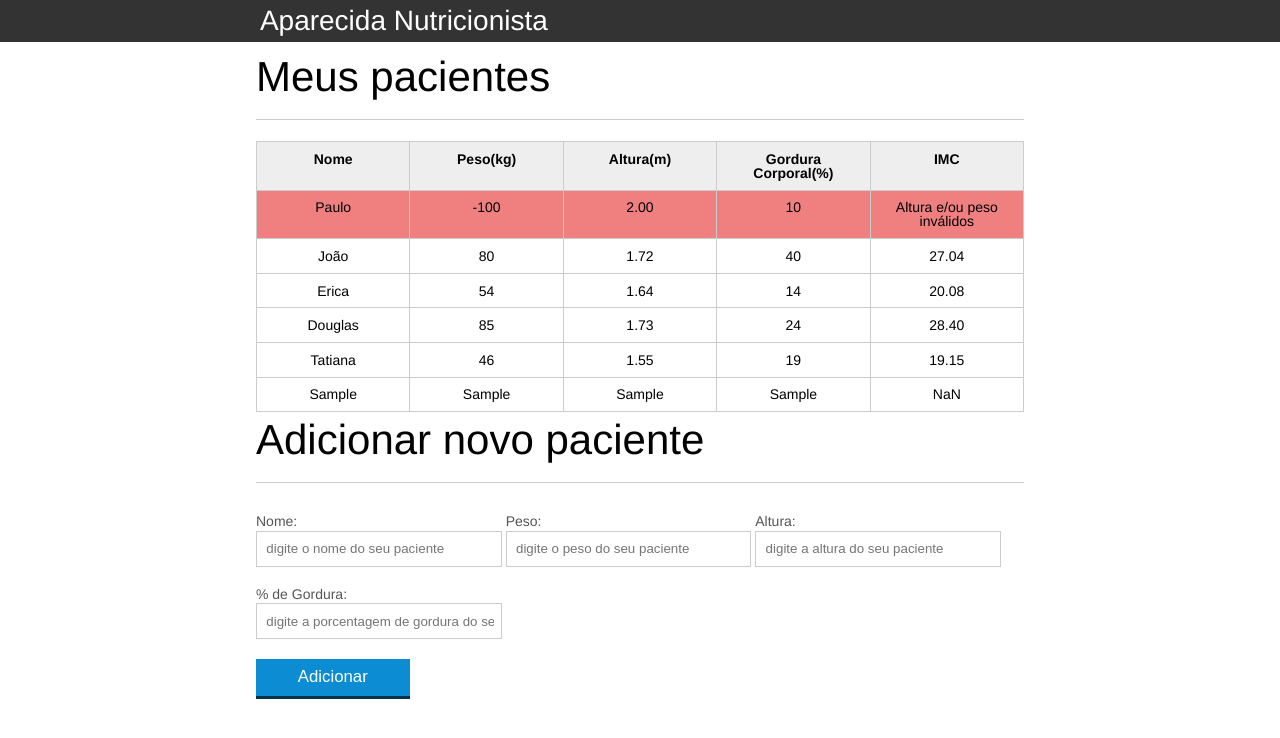
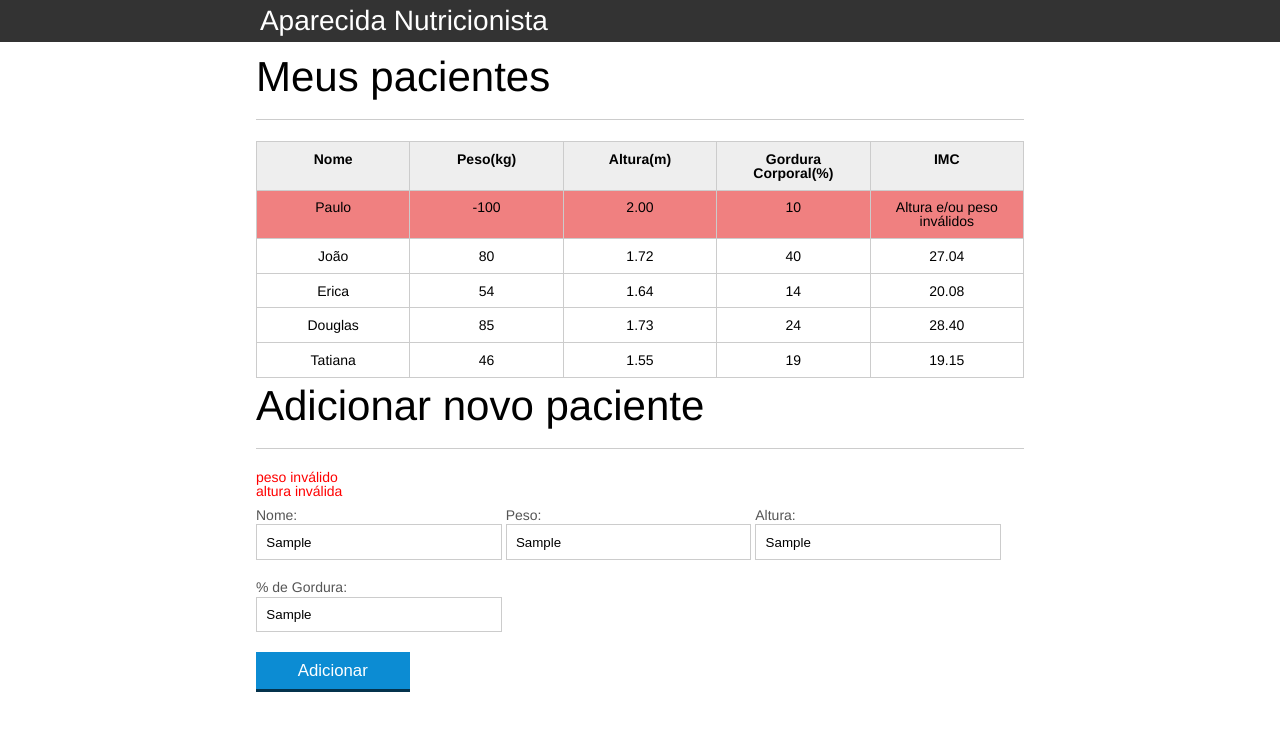
Before and after one commit to jeferson-franco/introducao-javascript, a plain HTML site: page index.html in a window 1280 px wide. Both pictures are taken after typing "Sample", "Sample", "Sample", "Sample" into the empty fields and a click on the button "Adicionar". Drawn offline with Linux system fonts and the light colour scheme.

Commit message:
✅ TEST: Not(!), Forms, Push, innerHTML, forEach

```diff
--- a/css/index.css
+++ b/css/index.css
@@ -129,6 +129,14 @@ button[disabled=disabled], button:disabled {
     margin-top: 30px;
 }
 
+/*
+CSS .class Selector.
+[sintaxe]
+.class {
+	css declarations;
+}
+seletor estiliza elemento com HTML class="example".
+*/
 .campo-invalido{
 	border: 1px solid red;
 }
@@ -144,3 +152,15 @@ inherit recebe de herança cor de fundo do elemento pai.
 .paciente-invalido{
 	background-color: lightcoral;
 }
+
+/*
+CSS #id Selector.
+[sintaxe]
+#id {
+	css declarations;
+}
+seletor estiliza elemento com HTML id="example".
+*/
+#mensagens-erro{
+	color: red;
+}
--- a/index.html
+++ b/index.html
@@ -76,6 +76,13 @@
 		<!-- Formulário de dados do cliente -->
 		<section class="container">
 			<h2 id="titulo-form">Adicionar novo paciente</h2>
+			<!-- exibe mensagem de erro em cima do form -->
+			<ul id="mensagens-erro">
+				<li></li>
+				<li></li>
+				<li></li>
+				<li></li>
+			</ul>
 			<form id="form-adiciona">
 				<div class="grupo">
 					<label for="nome">Nome:</label>
--- a/js/calcula-imc.js
+++ b/js/calcula-imc.js
@@ -8,9 +8,9 @@ lança exceção SYNTAX_ERR se seletor for inválido.
 .querySelector() //retorna apenas o primeiro elemento dos seletores.
 .querySelectorAll() //retorna todas as correspondências.
 */
-var titulo = document.querySelector(".titulo"); //seleciona titulo
-console.log(titulo); //imprime tag <h1> do titulo alterado
-console.log(titulo.textContent); //imprime texto do titulo original 'Aparecida Nutrição'
+var titulo = document.querySelector(".titulo"); //seleciona <h1>
+console.log(titulo); //imprime variável
+console.log(titulo.textContent); //imprime texto original da variável
 
 /*
 HTML DOM textContent Property.
@@ -23,11 +23,11 @@ se o elemento for documento, tipo de documento ou notação, retorna null.
 .innerHTML //retorna o texto, incluindo todas as tags de espaçamento e elementos internos.
 .textContent //retorna o texto com espaçamento, mas sem tags de elemento interno.
 */
-titulo.textContent = "Aparecida Nutricionista"; //altera texto do titulo
-console.log(titulo.textContent); //imprime texto do titulo alterado 'Aparecida Nutricionista'
+titulo.textContent = "Aparecida Nutricionista"; //altera texto da variável
+console.log(titulo.textContent); //imprime texto alterado da variável
 
-var pacienteLista = document.querySelectorAll('.paciente'); //seleciona lista de pacientes
-console.log(pacienteLista); //imprime tags <tr> e tag-filhos <td>
+var pacienteLista = document.querySelectorAll('.paciente'); //seleciona <tr>
+console.log(pacienteLista); //imprime variável
 
 /*
 JS Loop For.
@@ -44,24 +44,23 @@ for/of //percorre os valores de um objeto iterável.
 while //percorre um bloco de código enquanto uma condição é verdadeira.
 do/while //também percorre um bloco de código enquanto uma condição for verdadeira.
 */
-for (var i = 0; i < pacienteLista.length; i++) { //loop na lista de pacientes
-    console.log(pacienteLista[i]); //imprime cada paciente da lista até o fim do loop
-    var paciente = pacienteLista[i]; //define atalho para cada paciente da lista
+for (var i = 0; i < pacienteLista.length; i++) { //loop na variável
+    console.log(pacienteLista[i]); //imprime cada variável até o fim do loop
+    var paciente = pacienteLista[i]; //atribui cada array na variável
 
-    var tdPeso = paciente.querySelector('.info-peso'); //seleciona coluna do peso
-    var peso = tdPeso.textContent; //define peso com texto coletado da coluna
-    console.log(tdPeso); //imprime tag <td> do peso
-    console.log(peso); //imprime texto do peso '100'
+    var tdPeso = paciente.querySelector('.info-peso'); //seleciona <td>
+    var peso = tdPeso.textContent; //define texto na variável
+    console.log(tdPeso); //imprime variável
+    console.log(peso); //imprime variável
 
-    var tdAltura = paciente.querySelector('.info-altura'); //seleciona coluna da altura
-    var altura = tdAltura.textContent; //define altura com texto coletado da coluna
-    console.log(tdAltura); //imprime tag <td> da altura
-    console.log(altura); //imprime texto da altura '2.00'
+    var tdAltura = paciente.querySelector('.info-altura'); //seleciona <td>
+    var altura = tdAltura.textContent; //define texto na variável
+    console.log(tdAltura); //imprime variável
+    console.log(altura); //imprime variável
 
-    var tdImc = paciente.querySelector('.info-imc'); //seleciona coluna do IMC
-
-    var pesoValido = true; //por default, define peso como válido
-    var alturaValida = true; //por default, define altura como válida
+    var tdImc = paciente.querySelector('.info-imc'); //seleciona <td>
+    var pesoValido = validaPeso(peso); //invoca função e atribui na variável
+    var alturaValida = validaAltura(altura); //invoca função e atribui na variável
 
     /*
     JS Conditions: if...else...else if.
@@ -78,9 +77,9 @@ for (var i = 0; i < pacienteLista.length; i++) { //loop na lista de pacientes
     else if //testa a nova condition, se a primeira for falsa.
     switch //executa muitos blocos alternativos de código.
     */
-    if (peso <= 0 || peso >= 1000) { //verifica se peso é menor que zero ou maior que mil
-        pesoValido = false; //define peso como inválido
-        tdImc.textContent = "peso inválido"; //altera texto do peso
+    if (!pesoValido) { //se variável NÃO for válida
+        pesoValido = false; //define variável como inválida
+        tdImc.textContent = "peso inválido"; //altera texto da variável
 
         /*
         HTML DOM classList Property.
@@ -98,25 +97,25 @@ for (var i = 0; i < pacienteLista.length; i++) { //loop na lista de pacientes
         - element.classList.toggle("classToRemove", false) //remove classe.
         - element.classList.toggle("classToAdd", true) //adiciona classe.
         */
-        paciente.classList.add("paciente-invalido"); //adiciona classe cor-de-fundo ao paciente
-        console.log("peso inválido"); //imprime aviso se peso for menor que zero ou maior que mil
+        paciente.classList.add("paciente-invalido"); //insere classe na variável
+        console.log("peso inválido"); //imprime texto
     }
 
-    if (altura <= 0 || altura >= 3) { //verifica se altura é menor que zero ou maior que três
-        alturaValida = false; //define altura como inválida
-        tdImc.textContent = "altura inválida"; //altera texto da altura
+    if (!alturaValida) { //se variável NÃO for válida
+        alturaValida = false; //define variável como inválida
+        tdImc.textContent = "altura inválida"; //altera texto da variável
 
-        paciente.classList.add("paciente-invalido"); //adiciona classe cor-de-fundo ao paciente
-        console.log("altura inválida"); //imprime aviso se altura for menor que zero ou maior que três
+        paciente.classList.add("paciente-invalido"); //insere classe na variável
+        console.log("altura inválida"); //imprime texto
     }
 
-    if (alturaValida && pesoValido) { //verifica se altura e peso são válidos para executar cálculo
-        var imc = calculaImc(peso, altura); //invoca função para gravar na variável imc
+    if (alturaValida && pesoValido) { //se variáveis forem válidas
+        var imc = calculaImc(peso, altura); //invoca função e atribui na variável
 
-        tdImc.textContent = imc; //atualiza cálculo na tag <td> imc
-        console.log(imc); //imprime imc
-    } else { //caso contrário da validação de peso e altura
-        tdImc.textContent = "Altura e/ou peso inválidos"; //altera texto na tag <td> imc
+        tdImc.textContent = imc; //define texto na variável
+        console.log(imc); //imprime variável
+    } else { //se variáveis forem inválidas
+        tdImc.textContent = "Altura e/ou peso inválidos"; //altera texto da variável
     }
 
 }
@@ -140,10 +139,10 @@ dentro da função, argumentos(parâmetros) se comportam como variáveis locais.
 variáveis locais são criadas quando função inicia e excluídas quando função termina.
 quando atinge instrução de return, função para de ser executada.
 */
-function calculaImc(peso, altura) { //invoca peso e altura para executar função
+function calculaImc(peso, altura) { //executa função
 
-    var imc = 0; //define imc com valor padrão zero
-    imc = peso / (altura * altura); //calcula imc dentro da variável
+    var imc = 0; //define variável
+    imc = peso / (altura * altura); //calcula variável
 
     /*
     JS Number toFixed().
@@ -152,5 +151,21 @@ function calculaImc(peso, altura) { //invoca peso e altura para executar funçã
     arredonda texto para determinado número de decimais.
     se número de decimais for maior que o número, zeros serão adicionados.
     */
-    return imc.toFixed(2); //retorna valor calculado para variável imc e arredonda valor
+    return imc.toFixed(2); //retorna variável com valor arredondado
 }
+
+function validaPeso(peso) { //executa função
+    if (peso >= 0 && peso <= 1000) { //se variáveis forem válidas
+        return true; //retorna variável válida
+    } else { //se variáveis forem inválidas
+        return false; //retorna variável inválida
+    }
+}
+
+function validaAltura(altura) { //executa função
+    if (altura >= 0 && altura <= 3.0) { //se variáveis forem válidas
+        return true; //retorna variável válida
+    } else { //se variáveis forem inválidas
+        return false; //retorna variável inválida
+    }
+}
--- a/js/form.js
+++ b/js/form.js
@@ -8,8 +8,8 @@ lança exceção SYNTAX_ERR se seletor for inválido.
 .querySelector() retorna apenas o primeiro elemento dos seletores.
 .querySelectorAll() retorna todas as correspondências.
 */
-var botaoAdicionar = document.querySelector("#adicionar-paciente"); //seleciona botão Adicionar
-console.log(botaoAdicionar); //imprime tag <button>
+var botaoAdicionar = document.querySelector("#adicionar-paciente"); //seleciona <button>
+console.log(botaoAdicionar); //imprime variável
 
 /*
 HTML DOM addEventListener() Method.
@@ -23,7 +23,7 @@ function [obrigatório] define função para executar quando evento ocorrer.
 useCapture [opcional] se verdadeiro, manipulador do evento executa na fase de captura.
 - se falso [padrão], manipulador do evento executa na fase de borbulhamento.
 */
-botaoAdicionar.addEventListener("click", function(event) { //escuta "click" do botão
+botaoAdicionar.addEventListener("click", function(event) { //executa função durante evento escutado
 
     /*
     preventDefault() Event Method.
@@ -34,17 +34,29 @@ botaoAdicionar.addEventListener("click", function(event) { //escuta "click" do b
     nem todos os eventos são canceláveis.
     stopPropagation() para impedir propagação de evento através do DOM.
     */
-    event.preventDefault(); //previne botão recarregar página
-    console.log("cliquei no botão"); //imprime aviso de click no botão
+    event.preventDefault(); //previne evento de atualizar página
+    console.log("cliquei no botão"); //imprime texto
 
-    var form = document.querySelector("#form-adiciona"); //seleciona formulário <form>
-    var paciente = obtemPacienteDoFormulario(form); //declara variável que recebe objeto da função
-    console.log(paciente); //imprime variável do objeto obtido pela função
+    var form = document.querySelector("#form-adiciona"); //seleciona <form>
+    var paciente = obtemPacienteDoFormulario(form); //invoca função e atribui na variável
+    console.log(paciente); //imprime variável
 
-    var pacienteTr = montaTr(paciente); //invoca função para criar tag <tr>
+    if (!validaPaciente(paciente)) { //se função NÃO for válida
+        console.log("paciente inválido"); //imprime texto
+        return; //retorna vazio
+    }
 
-    var tabela = document.querySelector("#tabela-pacientes"); //seleciona tabela <tbody>
-    tabela.appendChild(pacienteTr); //adiciona tag <tr> dentro da tabela <tbody>
+    var pacienteTr = montaTr(paciente); //invoca função e atribui na variável
+
+    var erros = validaPaciente(paciente); //invoca função e atribui na variável
+    console.log(erros); //imprime variável
+    if (erros.length > 0) { //se tamanho do texto maior que zero
+        exibeMensagensDeErro(erros); //invoca função
+        return; //retorna vazio
+    }
+
+    var tabela = document.querySelector("#tabela-pacientes"); //seleciona <tbody>
+    tabela.appendChild(pacienteTr); //insere <tr> dentro de <tbody>
 
     /*
     HTML DOM Form reset() Method.
@@ -52,7 +64,18 @@ botaoAdicionar.addEventListener("click", function(event) { //escuta "click" do b
     redefine valor de todos os elementos do formulário.
     submit() //envia formulário.
     */
-    form.reset();
+    form.reset(); //limpa formulário
+
+    var mensagensErro = document.querySelector("#mensagens-erro"); //seleciona <ul>
+
+    /*
+    HTML DOM innerHTML Property.
+    [sintaxe]
+    HTMLElementObject.innerHTML //retorna conteúdo HTML.
+    HTMLElementObject.innerHTML = text //define conteúdo HTML.
+    define ou retorna conteúdo HTML interno de elemento.
+    */
+    mensagensErro.innerHTML = ""; //insere vazio na HTML da variável
 });
 
 /*
@@ -70,9 +93,26 @@ dentro da função, argumentos(parâmetros) se comportam como variáveis locais.
 variáveis locais são criadas quando função inicia e excluídas quando função termina.
 quando atinge instrução de return, função para de ser executada.
 */
-function obtemPacienteDoFormulario(form) { //pega valores do <form> e extrai para bloco-objeto
+function exibeMensagensDeErro(erros) { //executa função
+    var ul = document.querySelector("#mensagens-erro"); //seleciona <ul>
+    ul.innerHTML = ""; //insere vazio na HTML da variável
 
-    var paciente = { //variável-objeto do novo paciente
+    /*
+    JS Array forEach() Method.
+    [sintaxe] array.forEach(function(currentValue, index, arr), thisValue)
+    chama função para cada elemento em matriz.
+    não é executado para elementos vazios.
+    */
+    erros.forEach(function(erro) { //para cada variável, executa função
+        var li = document.createElement("li"); //cria <li>
+        li.textContent = erro; //insere texto na <li>
+        ul.appendChild(li); //insere <li> dentro de <ul>
+    });
+}
+
+function obtemPacienteDoFormulario(form) { //executa função
+
+    var paciente = { //variável
 
         /*
         HTML DOM Input Text value Property.
@@ -81,23 +121,23 @@ function obtemPacienteDoFormulario(form) { //pega valores do <form> e extrai par
         textObject.value = text //define valor do objeto.
         define ou retorna texto do valor atribuído ao objeto.
         */
-        nome: form.nome.value, //propriedade nome do objeto
-        peso: form.peso.value, //propriedade peso do objeto
-        altura: form.altura.value, //propriedade altura do objeto
-        gordura: form.gordura.value, //propriedade gordura do objeto
-        imc: calculaImc(form.peso.value, form.altura.value) //realiza cálculo do imc no objeto
+        nome: form.nome.value, //propriedade atribuída
+        peso: form.peso.value, //propriedade atribuída
+        altura: form.altura.value, //propriedade atribuída
+        gordura: form.gordura.value, //propriedade atribuída
+        imc: calculaImc(form.peso.value, form.altura.value) //invoca função na propriedade
     }
-    return paciente; //retorna objeto paciente com propriedades montadas
+    return paciente; //retorna variável com propriedades montadas
 }
 
-function montaTr(paciente) { //pega valores da variável paciente e extrai para bloco-objeto
+function montaTr(paciente) { //executa função
 
     /*
     HTML DOM Document createElement().
     [sintaxe] document.createElement(type)
     cria novo elemento.
     */
-    var pacienteTr = document.createElement("tr"); //cria tag <tr> para objeto
+    var pacienteTr = document.createElement("tr"); //cria <tr>
 
     /*
     HTML DOM classList Property.
@@ -115,7 +155,7 @@ function montaTr(paciente) { //pega valores da variável paciente e extrai para
     - element.classList.toggle("classToRemove", false) //remove classe.
     - element.classList.toggle("classToAdd", true) //adiciona classe.
     */
-    pacienteTr.classList.add("paciente"); //adiciona class na tag <tr> do objeto
+    pacienteTr.classList.add("paciente"); //insere classe na <tr>
 
     /*
     HTML DOM appendChild() Method.
@@ -130,14 +170,58 @@ function montaTr(paciente) { //pega valores da variável paciente e extrai para
     pacienteTr.appendChild(montaTd(paciente.gordura, "info-gordura")); //monta <td> dentro de <tr>
     pacienteTr.appendChild(montaTd(paciente.imc, "info-imc")); //monta <td> dentro de <tr>
 
-    return pacienteTr; //retorna objeto com propriedades preenchidas
+    return pacienteTr; //retorna variável com propriedades montadas
 }
 
-function montaTd(dado, classe) { //executa bloco para montar tag <td>
+function montaTd(dado, classe) { //executa função
 
-    var td = document.createElement("td"); //cria tag <td>
-    td.textContent = dado; //insere texto na tag <td>
-    td.classList.add(classe); //adiciona classe na tag <td>
+    var td = document.createElement("td"); //cria <td>
+    td.textContent = dado; //insere texto na <td>
+    td.classList.add(classe); //adiciona classe na <td>
 
-    return td; //retorna tag <td> montada com texto e classe
+    return td; //retorna variável com propriedades montadas
 }
+
+function validaPaciente(paciente) { //executa função
+    var erros = []; //cria array
+
+    /*
+    JS Conditions: if...else...else if.
+    [sintaxe]
+    if (condition1) {
+        // bloco de código a ser executado se condition1 for verdadeira.
+    } else if (condition2) {
+        // bloco de código a ser executado se condition1 for falsa e condition2 for verdadeira.
+    } else {
+        // bloco de código a ser executado se condition1 for falsa e condition2 for falsa.
+    }
+    if //executa bloco de código, se condition apontada for verdadeira.
+    else //executa bloco de código, se a mesma condition for falsa.
+    else if //testa a nova condition, se a primeira for falsa.
+    switch //executa muitos blocos alternativos de código.
+    */
+    if (paciente.nome.length == 0) { //se tamanho da variável for igual a zero
+        erros.push("nome inválido") //empurra texto para array
+    }
+
+    if (paciente.gordura.length == 0) { //se tamanho da variável for igual a zero
+        erros.push("gordura inválida"); //empurra texto para array
+    }
+
+    if (paciente.peso.length == 0) { //se tamanho da variável for igual a zero
+        erros.push("peso inválido"); //empurra texto para array
+    }
+
+    if (paciente.altura.length == 0) { //se tamanho da variável for igual a zero
+        erros.push("altura inválida"); //empurra texto para array
+    }
+
+    if (!validaPeso(paciente.peso)) { //se função NÃO for válida
+        erros.push("peso inválido"); //empurra texto para array
+    }
+
+    if (!validaAltura(paciente.altura)) { //se função NÃO for válida
+        erros.push("altura inválida"); //empurra texto para array
+    }
+    return erros; //retorna variável com propriedades montadas
+}
```
